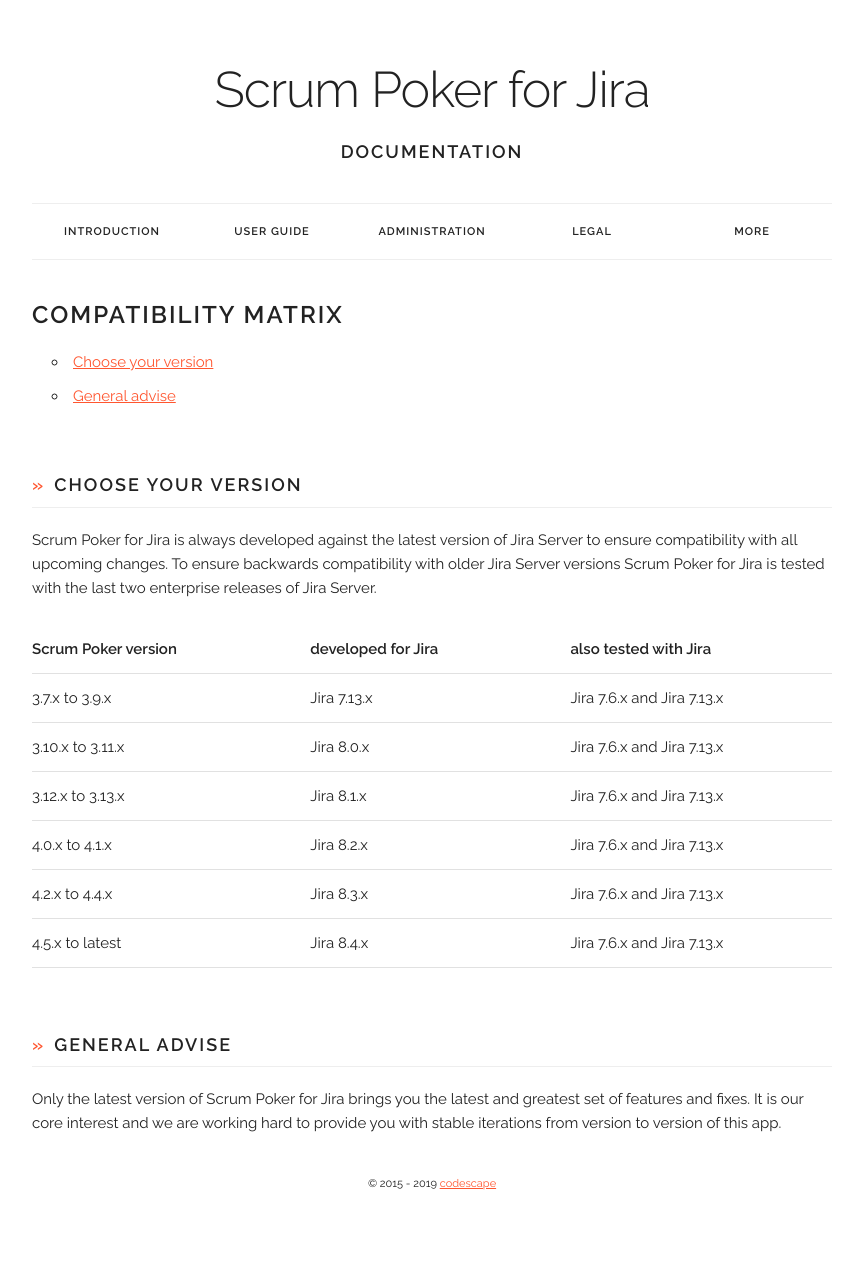
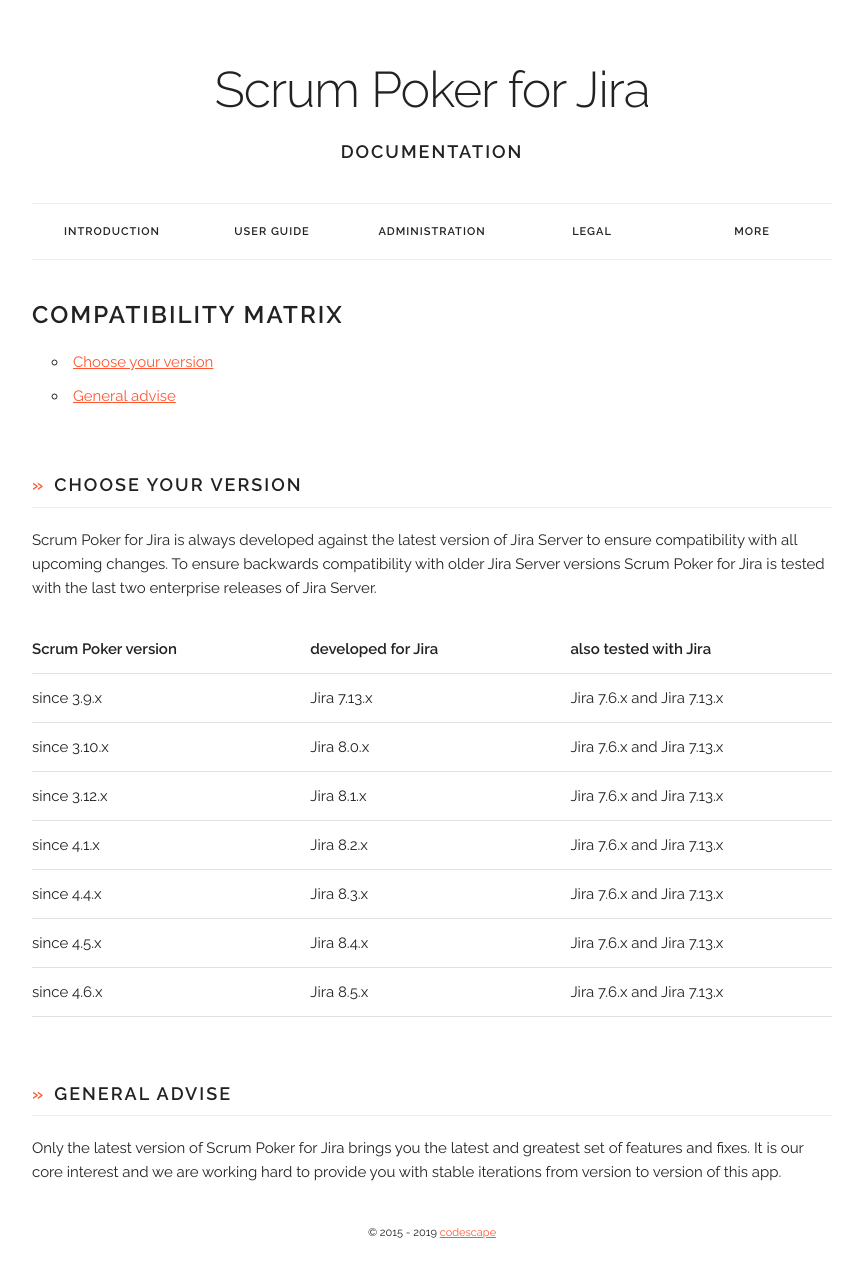
Before and after one commit to codescape/jira-scrum-poker, a Jekyll site: the page built from docs/compatibility-matrix.md, in a window 1280 px wide. Shown: the whole page, without its empty margins (208-1071 px from the left). Built offline with Jekyll 4.4.1, drawn with Linux system fonts in a browser that asks for light colours; nearby versions of some CDN libraries; before the commit the page ends 1218 px from its top, so only the background shows below that.

Commit message:
docs: update compatibility matrix

```diff
--- a/docs/compatibility-matrix.md
+++ b/docs/compatibility-matrix.md
@@ -13,12 +13,13 @@
 
 | Scrum Poker version | developed for Jira | also tested with Jira      |
 |---------------------|--------------------|----------------------------|
-| 3.7.x to 3.9.x      | Jira 7.13.x        | Jira 7.6.x and Jira 7.13.x |
-| 3.10.x to 3.11.x    | Jira 8.0.x         | Jira 7.6.x and Jira 7.13.x |
-| 3.12.x to 3.13.x    | Jira 8.1.x         | Jira 7.6.x and Jira 7.13.x |
-| 4.0.x to 4.1.x      | Jira 8.2.x         | Jira 7.6.x and Jira 7.13.x |
-| 4.2.x to 4.4.x      | Jira 8.3.x         | Jira 7.6.x and Jira 7.13.x |
-| 4.5.x to latest     | Jira 8.4.x         | Jira 7.6.x and Jira 7.13.x |
+| since 3.9.x         | Jira 7.13.x        | Jira 7.6.x and Jira 7.13.x |
+| since 3.10.x        | Jira 8.0.x         | Jira 7.6.x and Jira 7.13.x |
+| since 3.12.x        | Jira 8.1.x         | Jira 7.6.x and Jira 7.13.x |
+| since 4.1.x         | Jira 8.2.x         | Jira 7.6.x and Jira 7.13.x |
+| since 4.4.x         | Jira 8.3.x         | Jira 7.6.x and Jira 7.13.x |
+| since 4.5.x         | Jira 8.4.x         | Jira 7.6.x and Jira 7.13.x |
+| since 4.6.x         | Jira 8.5.x         | Jira 7.6.x and Jira 7.13.x |
 
 ### General advise
 
```
Also changed, not shown: docs/changelog.md.
